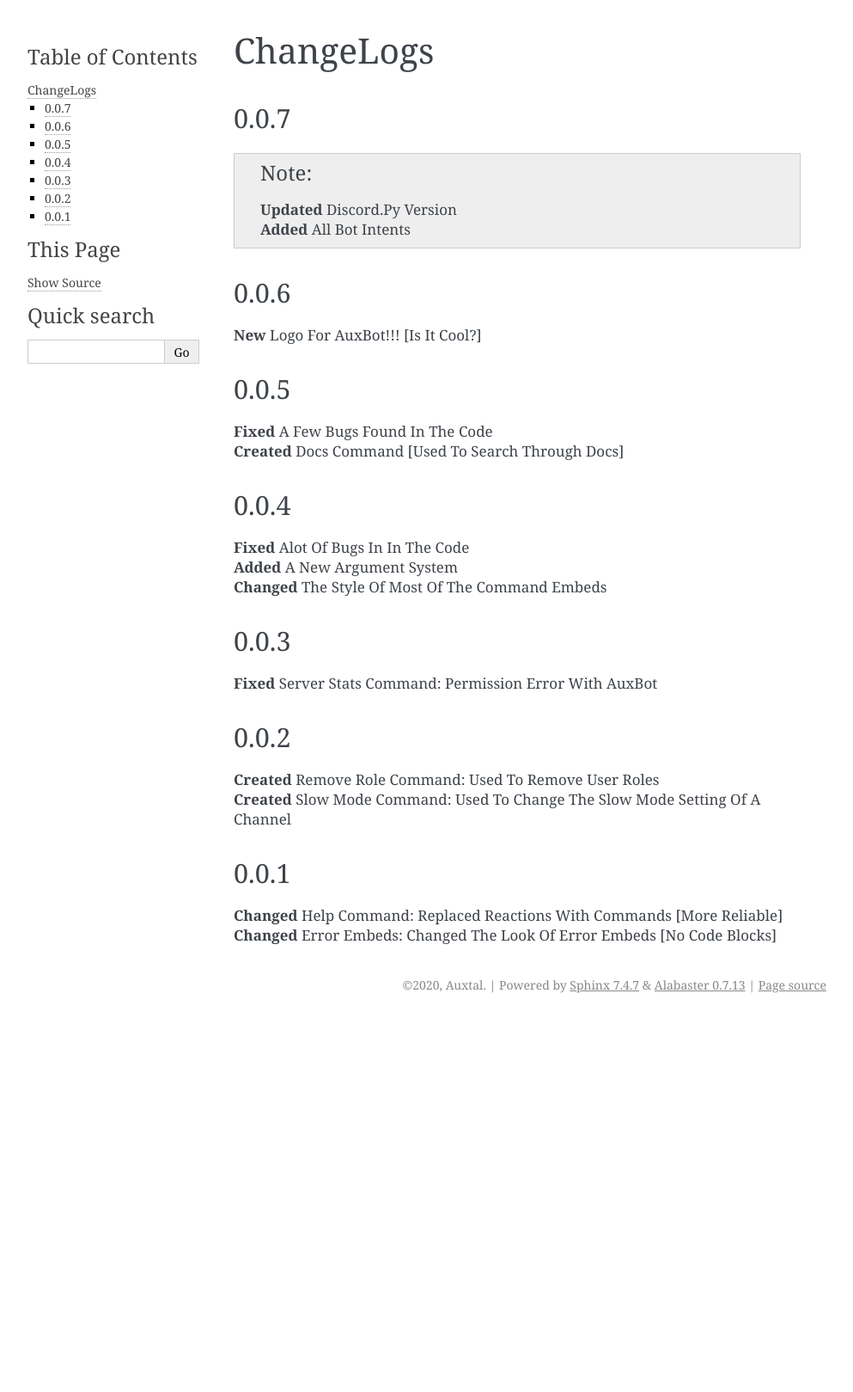
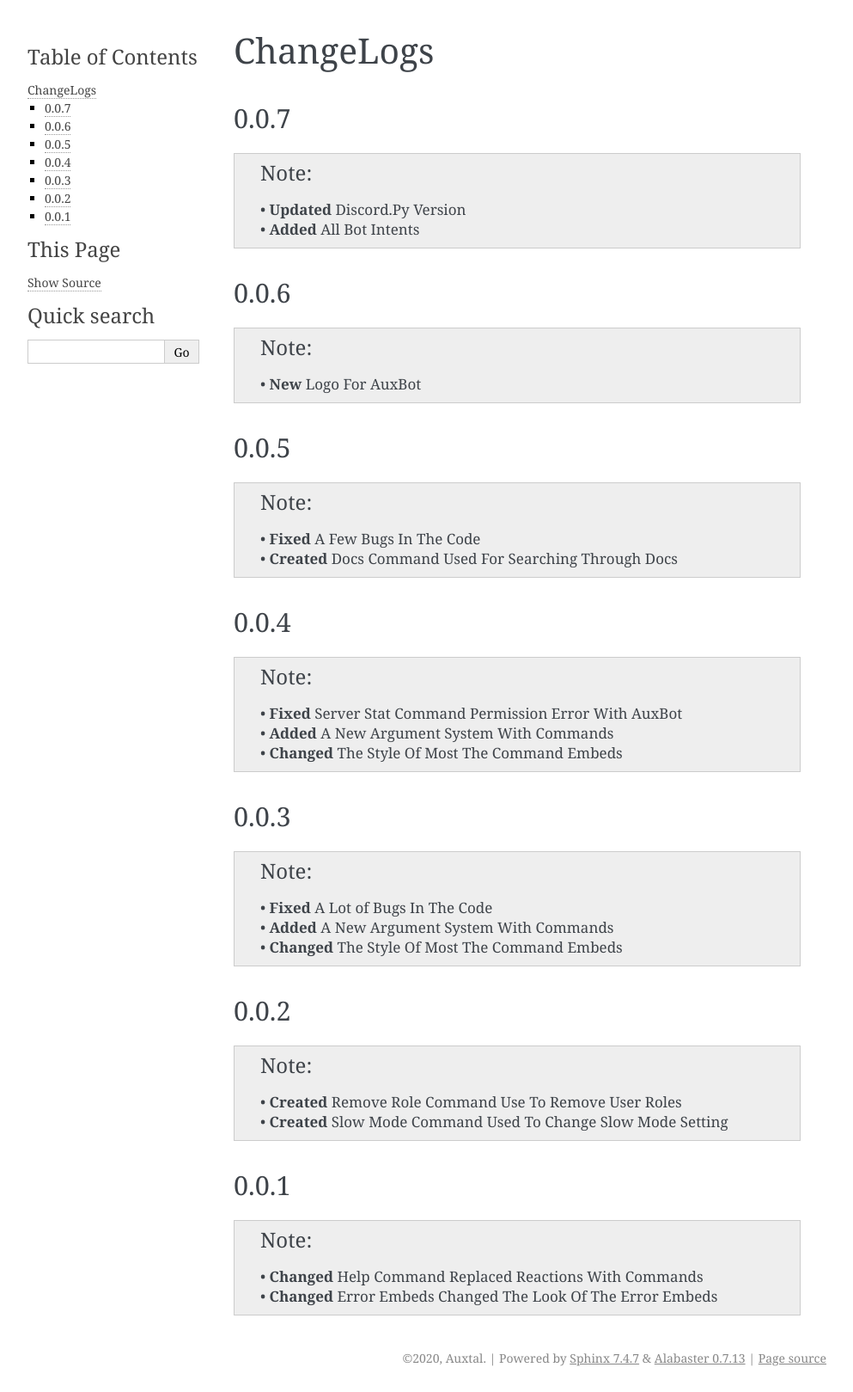
Before and after one commit to auxbot-discord-bot/docs, a Sphinx documentation site: the page built from docs/pages/changelogs.rst, in a window 1280 px wide. Shown: the whole page at 86% size, without its empty margins (148-1141 px from the left). Built offline with Sphinx 7.4.7, drawn with Linux system fonts in a browser that asks for light colours; before the commit the page ends 1185 px from its top, so only the background shows below that.

Commit message:
Changed ChangeLogs To Notes And Added New ChangeLog

```diff
--- a/docs/pages/changelogs.rst
+++ b/docs/pages/changelogs.rst
@@ -4,34 +4,42 @@ ChangeLogs
 0.0.7
 -----
 .. note::
-	| **Updated** Discord.Py Version
-	| **Added** All Bot Intents
+	| • **Updated** Discord.Py Version
+	| • **Added** All Bot Intents
 
 0.0.6
 -----
-| **New** Logo For AuxBot!!! [Is It Cool?]
+.. note::
+	| • **New** Logo For AuxBot
 
 0.0.5
 -----
-| **Fixed** A Few Bugs Found In The Code
-| **Created** Docs Command [Used To Search Through Docs]
+.. note::
+	| • **Fixed** A Few Bugs In The Code
+	| • **Created** Docs Command Used For Searching Through Docs
 
 0.0.4
 -----
-| **Fixed** Alot Of Bugs In In The Code
-| **Added** A New Argument System
-| **Changed** The Style Of Most Of The Command Embeds
+.. note::
+	| • **Fixed** Server Stat Command Permission Error With AuxBot
+	| • **Added** A New Argument System With Commands
+	| • **Changed** The Style Of Most The Command Embeds
 
 0.0.3
 -----
-| **Fixed** Server Stats Command: Permission Error With AuxBot
+.. note::
+	| • **Fixed** A Lot of Bugs In The Code
+	| • **Added** A New Argument System With Commands
+	| • **Changed** The Style Of Most The Command Embeds
 
 0.0.2
 -----
-| **Created** Remove Role Command: Used To Remove User Roles
-| **Created** Slow Mode Command: Used To Change The Slow Mode Setting Of A Channel
+.. note::
+	| • **Created** Remove Role Command Use To Remove User Roles
+	| • **Created** Slow Mode Command Used To Change Slow Mode Setting
 
 0.0.1
 -----
-| **Changed** Help Command: Replaced Reactions With Commands [More Reliable]
-| **Changed** Error Embeds: Changed The Look Of Error Embeds [No Code Blocks]
+.. note::
+	| • **Changed** Help Command Replaced Reactions With Commands
+	| • **Changed** Error Embeds Changed The Look Of The Error Embeds
```
